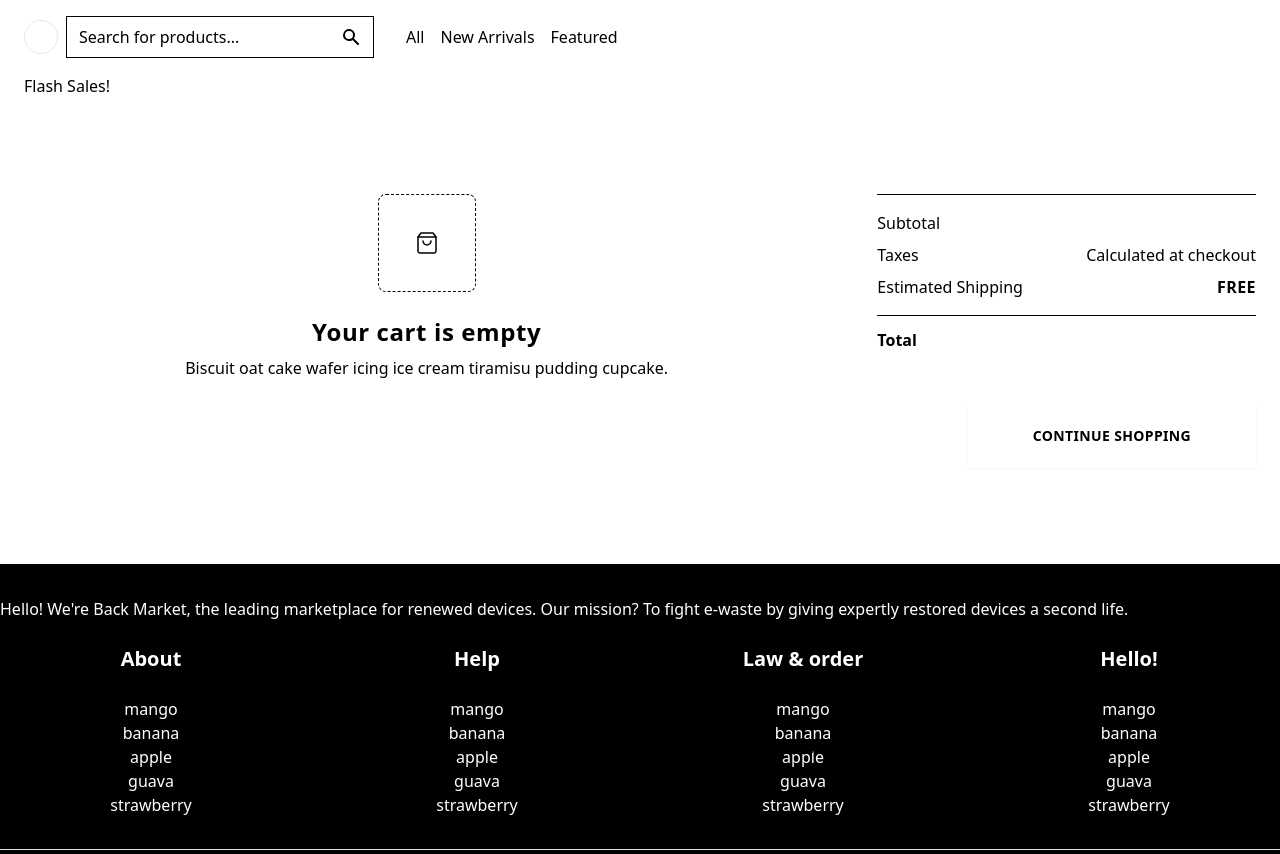
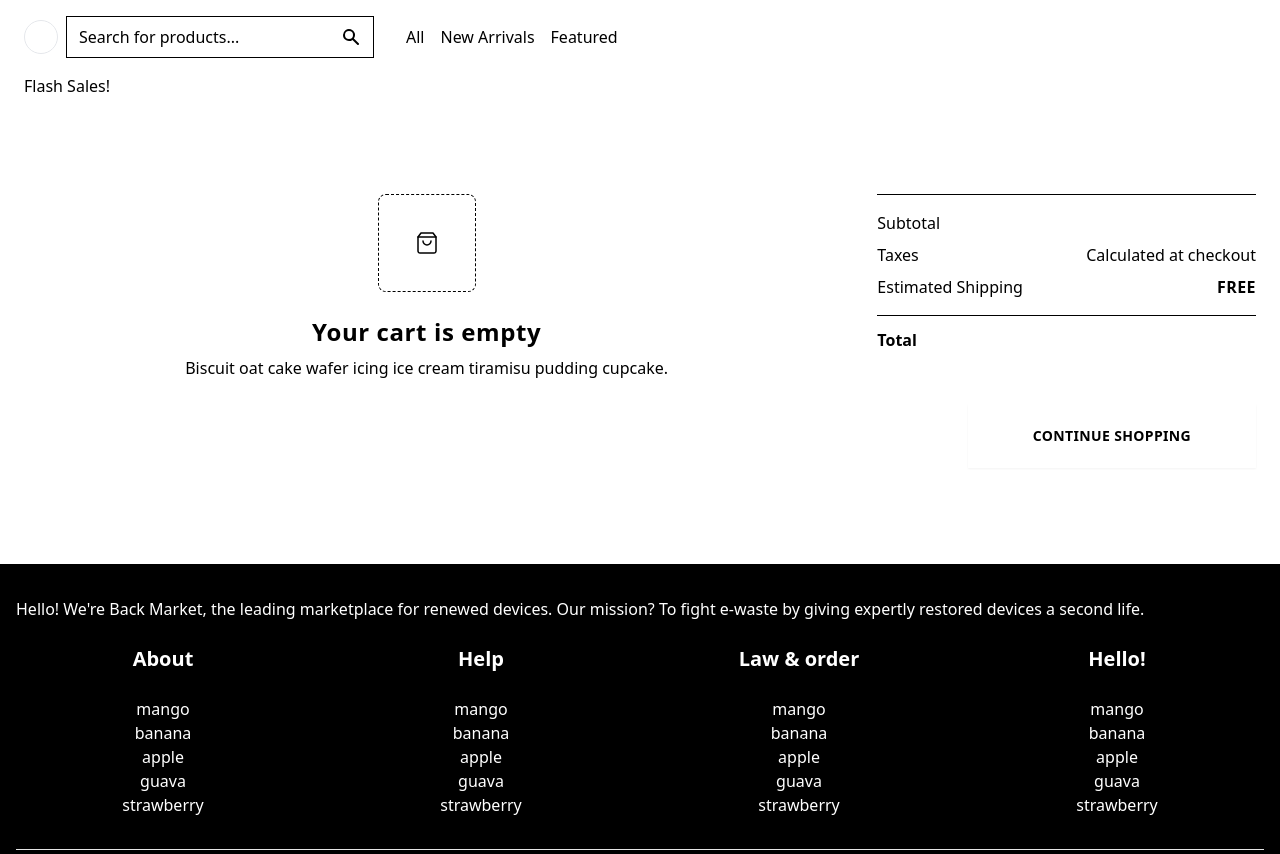
Before and after one commit to flashiam/apac-ecommerce, a Next.js app in the folder commerce/: page /cart in a window 1280 px wide. Shown: the top 854 px of the page. Built offline with nearby package versions, Linux system fonts and the light colour scheme; what @vercel/fetch would draw is missing.

Commit message:
Footer updated

```diff
--- a/commerce/components/common/Footer/Footer.tsx
+++ b/commerce/components/common/Footer/Footer.tsx
@@ -34,7 +34,7 @@ const Footer: FC<Props> = ({ className, pages }) => {
   const rootClassName = cn(s.root, className)
 
   return (
-    <footer className={`${rootClassName} bg-black py-4`}>
+    <footer className={`${rootClassName} bg-black p-4`}>
           {/* Footer customization */}
       <div className="my-4 text-white">
             <h2>Hello! We're Back Market, the leading marketplace for renewed devices. Our mission? To fight e-waste by giving expertly restored devices a second life.</h2>
```
